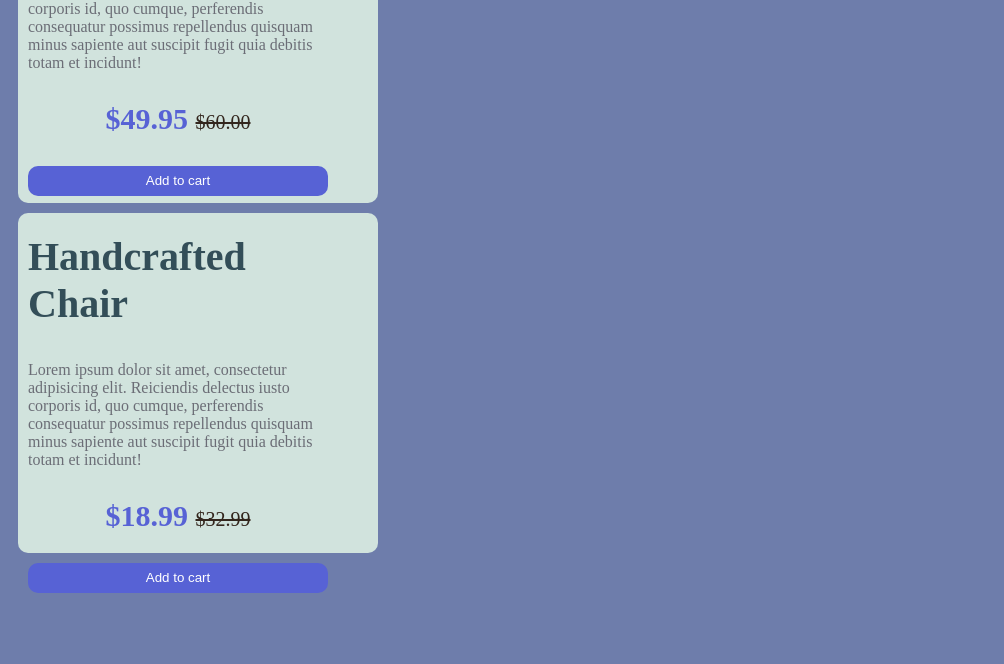
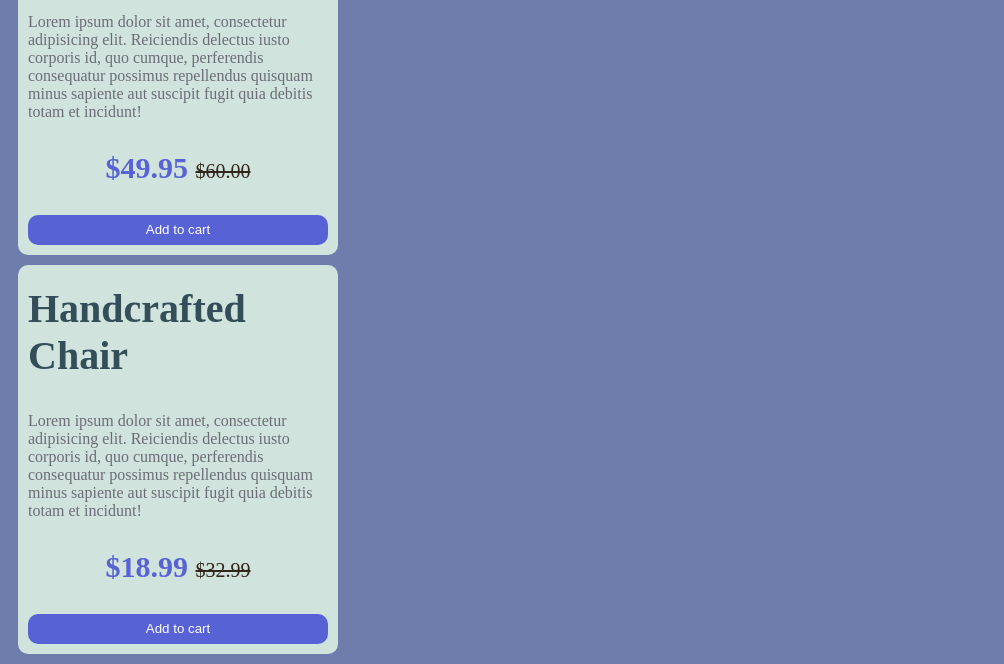
Before and after one commit to kaylarampersaud/Block05-Workshop-Furniture-Emporium, a plain HTML site: page index.html in a window 1280 px wide. Shown: the part 717-1381 px from the top of the page, without its empty margins (0-1004 px from the left). Before the commit the page ends 1310 px from the top, so only its background shows below. Drawn offline with Linux system fonts and the light colour scheme.

Commit message:
change article class in index.css

```diff
--- a/index.css
+++ b/index.css
@@ -33,9 +33,8 @@ h2 {
   color: #32292f;
   margin: 10px;
   border: 15px black;
-  padding: 10px 50px 30px 10px;
+  padding: 10px;
   width: 300px;
-  height: 300px;
   text-align: center;
 }
 
```
